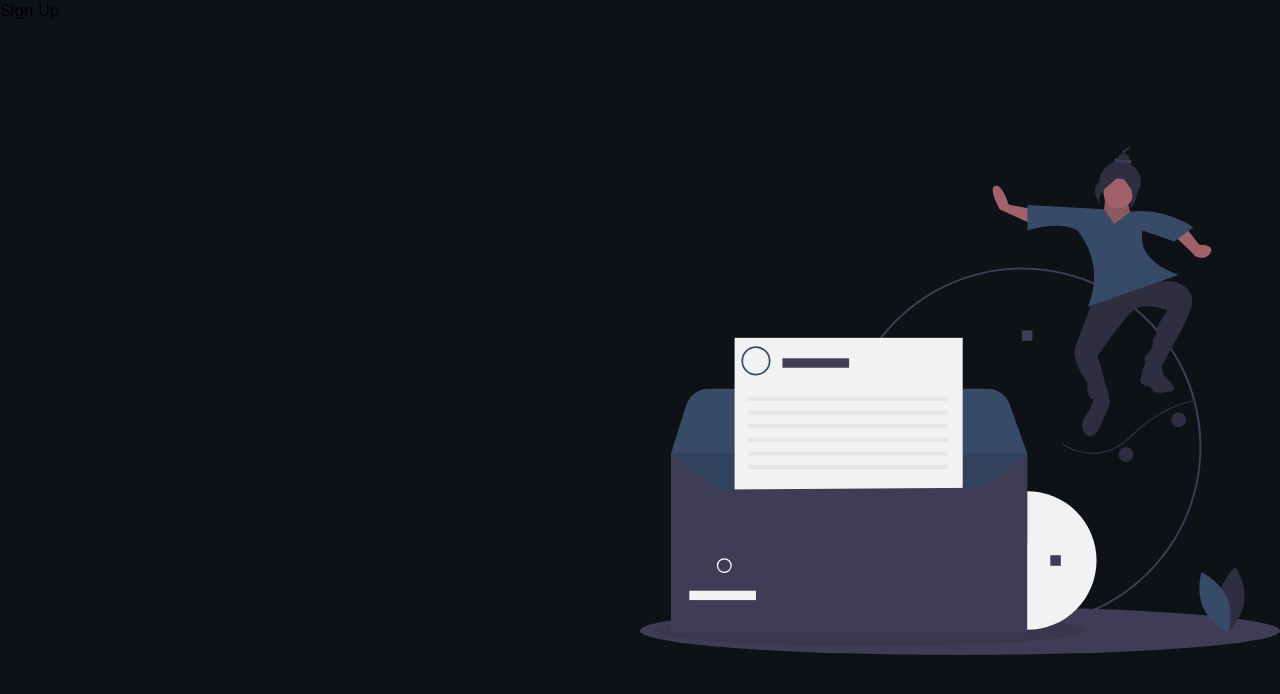
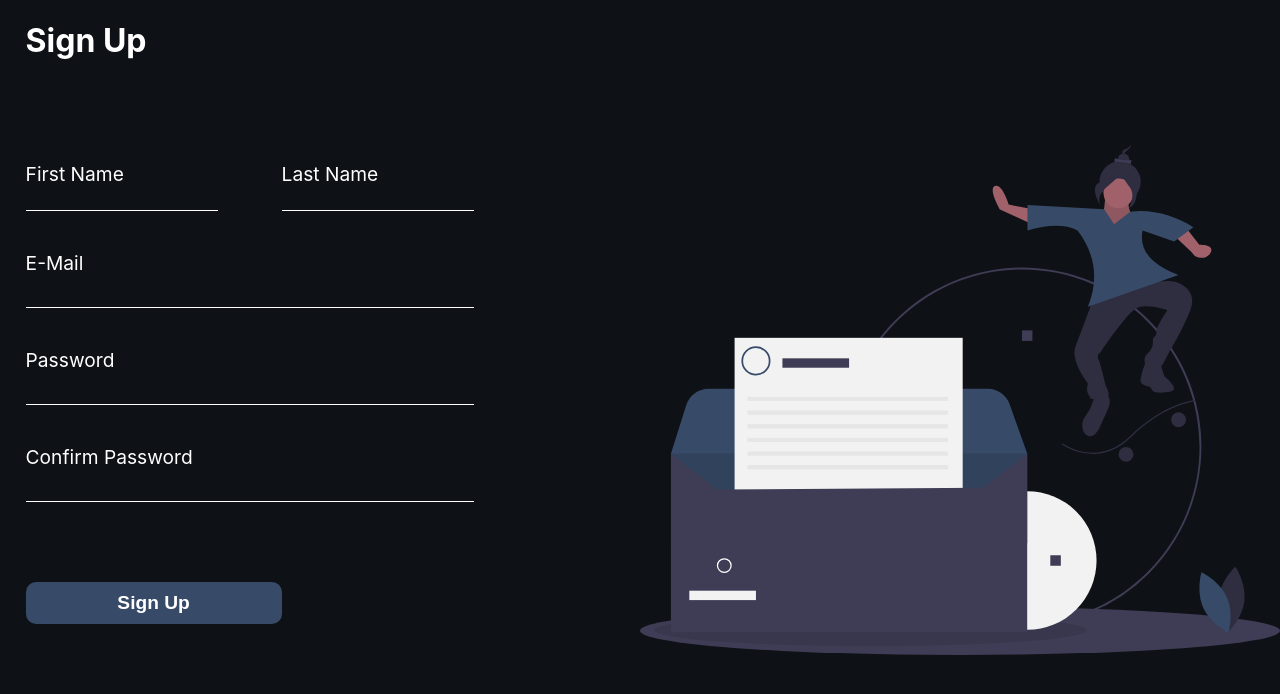
Before and after one commit to Jacobsmi/ClientCue2.0, a React (Create React App) app in the folder client/: page /signup in a window 1280 px wide. Shown: the top 694 px of the page. Built offline with nearby package versions, Linux system fonts and the light colour scheme.

Commit message:
Styling for Signup done

```diff
--- a/client/src/pages/signup/Signup.css
+++ b/client/src/pages/signup/Signup.css
@@ -1,4 +1,79 @@
-@media screen and (min-width: 481px) {
+@media screen and (max-width: 1100px) {
+  /* Signup Panel Styling */
+  .Signup {
+    height: 100vh;
+    min-height: 600px;
+    width: 100vw;
+    background-color: #0E1116;
+    display: grid;
+    grid-template-columns: 1fr;
+  }
+  .SignupPanel {
+    display: flex;
+    flex-direction: column;
+    color: white;
+    margin-left: 10vw;
+  }
+  .SignupForm {
+    margin-top: 10vh;
+  }
+  .SignupDoubleInputLabel {
+    display: inline-block;
+    width: 40vw;
+    font-size: 2vh;
+  }
+  .SignupDoubleInput {
+    box-sizing: border-box;
+    width: 35vw;
+    margin-right: 5vw;
+    font-size: 2vh;
+    background-color: #0E1116;
+    border: none;
+    border-bottom: 1px solid white;
+    outline: none;
+    caret-color: white;
+    color: white;
+  }
+  .SignupInputLabel {
+    display: block;
+    font-size: 2vh;
+    margin-top: 5vh;
+  }
+  .SignupInput {
+    margin-top: 1vh;
+    box-sizing: border-box;
+    width: 75vw;
+    font-size: 2vh;
+    background-color: #0E1116;
+    border: none;
+    border-bottom: 1px solid white;
+    outline: none;
+    caret-color: white;
+    color: white;
+  }
+  .SignupButton {
+    margin-top: 10vh;
+    background-color: #374A67;
+    color: white;
+    border: none;
+    outline: none;
+    border-radius: 10px;
+    font-size: 2vh;
+    font-weight: 600;
+    width: 75vw;
+    padding: 10px;
+  }
+
+  /* Image Panel Styling */
+  .ImagePanel {
+    display: none;
+    align-items: center;
+  }
+
+}
+
+@media screen and (min-width: 1101px) {
+  /* Signup Panel Styling */
   .Signup {
     height: 100vh;
     min-height: 600px;
@@ -7,12 +82,68 @@
     display: grid;
     grid-template-columns: 1fr 1fr;
   }
-  .ImagePanel{
+  .SignupPanel {
+    display: flex;
+    flex-direction: column;
+    color: white;
+    margin-left: 2vw;
+  }
+  .SignupForm {
+    margin-top: 10vh;
+  }
+  .SignupDoubleInputLabel {
+    display: inline-block;
+    width: 20vw;
+    font-size: 1.5vw;
+  }
+  .SignupDoubleInput {
+    box-sizing: border-box;
+    width: 15vw;
+    margin-right: 5vw;
+    font-size: 1.5vw;
+    background-color: #0E1116;
+    border: none;
+    border-bottom: 1px solid white;
+    outline: none;
+    caret-color: white;
+    color: white;
+  }
+  .SignupInputLabel {
+    display: block;
+    font-size: 1.5vw;
+    margin-top: 5vh;
+  }
+  .SignupInput {
+    margin-top: 1vh;
+    box-sizing: border-box;
+    width: 35vw;
+    font-size: 1.5vw;
+    background-color: #0E1116;
+    border: none;
+    border-bottom: 1px solid white;
+    outline: none;
+    caret-color: white;
+    color: white;
+  }
+  .SignupButton {
+    margin-top: 10vh;
+    background-color: #374A67;
+    color: white;
+    border: none;
+    outline: none;
+    border-radius: 10px;
+    font-size: 1.5vw;
+    font-weight: 600;
+    width: 20vw;
+    padding: 10px;
+  }
+
+  /* Image Panel Styling */
+  .ImagePanel {
     display: flex;
     align-items: center;
   }
   .SignupImage {
-
     object-fit: cover;
     width: 100%;
     max-height: 100%;
--- a/client/src/pages/signup/Signup.js
+++ b/client/src/pages/signup/Signup.js
@@ -1,15 +1,46 @@
 import './Signup.css'
 import arrived from './Arrived.svg'
 
-export default function Signup(){
-  return(
+export default function Signup() {
+
+  function signupSubmit(){
+    console.log("Sign Up submitted")
+  }
+
+  return (
     <div className='Signup'>
+
       <div className='SignupPanel'>
-        Sign Up
+        <h1>Sign Up</h1>
+        <div className='SignupForm'>
+          <span>
+            <label htmlFor='SignupFirstName' className='SignupDoubleInputLabel'>First Name</label>
+            <label htmlFor='SignupLastName' className='SignupDoubleInputLabel'>Last Name</label>
+            <br />
+            <input className='SignupDoubleInput' id='SignupFirstName'></input>
+            <input className='SignupDoubleInput' id='SignupLastName'></input>
+            <br />
+          </span>
+          <label htmlFor='SignupEmail' className='SignupInputLabel'>E-Mail</label>
+          <input className='SignupInput' id='SignupEmail'></input>
+          <br />
+          <label htmlFor='SignupPass' className='SignupInputLabel'>Password</label>
+          <input className='SignupInput' id='SignupPass' type='password'></input>
+          <br />
+          <label htmlFor='SignupConfirm' className='SignupInputLabel'>Confirm Password</label>
+          <input className='SignupInput' id='SignupConfirm' type='password'></input>
+          <br />
+
+          <button className='SignupButton' onClick={signupSubmit}>
+            Sign Up
+          </button>
+        </div>
       </div>
+
       <div className='ImagePanel'>
-      <img src={arrived} className='SignupImage' alt='Sign Up Image' />
+        <img src={arrived} className='SignupImage' alt='Sign Up' />
       </div>
+
     </div>
   )
 }
```
